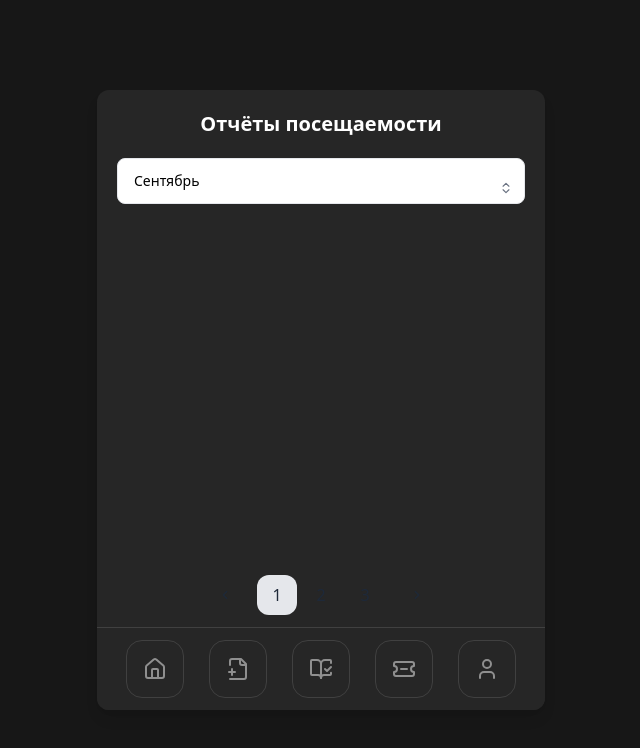
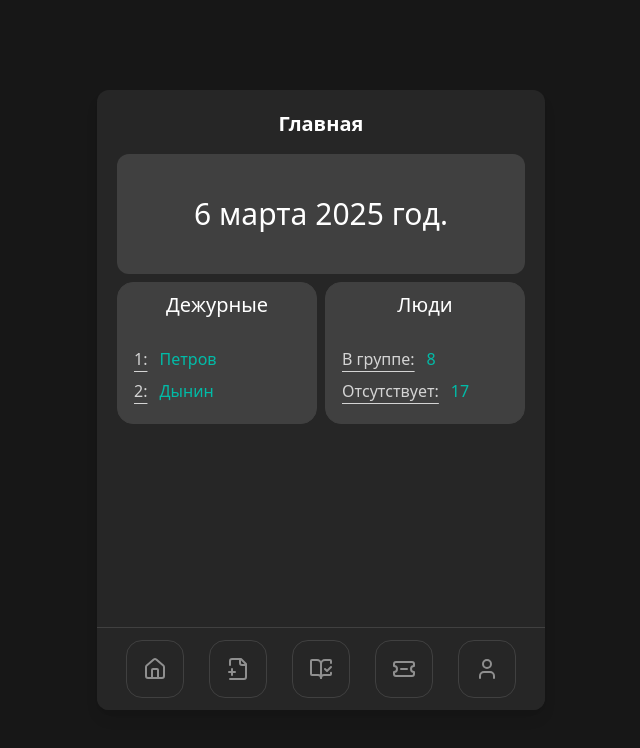
Before and after one commit to hunamuna123/bigboss, a Nuxt app: page /boss in a window 1280 px wide. Shown: the top 748 px of the page, without its empty margins (319-959 px from the left). Built offline with nearby package versions, Linux system fonts and the light colour scheme.

Commit message:
оо пофИКСИЛ ИНЦИАЛИЗАЙИЮ И ЧОТО ПОКАВЫРЯЛ В OME

```diff
--- /dev/null
+++ b/components/SelectMonth.vue
@@ -0,0 +1,29 @@
+<template>
+<div class="flex-grow">
+            <select data-hs-select='{
+                "placeholder": "Выберите месяц",
+                "toggleTag": "<button type=\"button\" aria-expanded=\"false\"></button>",
+                "toggleClasses": "hs-select-disabled:pointer-events-none hs-select-disabled:opacity-50 relative mt-5 py-3 ps-4 pe-9 flex gap-x-2 text-nowrap w-full cursor-pointer bg-white border border-gray-200 rounded-lg text-start text-sm focus:outline-none focus:ring-2 focus:ring-blue-500 dark:bg-neutral-700 dark:border-neutral-700 dark:text-neutral-400 dark:focus:outline-none dark:focus:ring-1 dark:focus:ring-neutral-600",
+                "dropdownClasses": "mt-2 z-50 w-full max-h-72 p-1 space-y-0.5 bg-white border border-gray-200 rounded-lg overflow-hidden overflow-y-auto [&::-webkit-scrollbar]:w-2 [&::-webkit-scrollbar-thumb]:rounded-full [&::-webkit-scrollbar-track]:bg-gray-100 [&::-webkit-scrollbar-thumb]:bg-gray-300 dark:[&::-webkit-scrollbar-track]:bg-neutral-700 dark:[&::-webkit-scrollbar-thumb]:bg-neutral-500 dark:bg-neutral-700 dark:border-neutral-700",
+                "optionClasses": "py-2 px-4 w-full text-sm text-gray-800 cursor-pointer hover:bg-gray-100 rounded-lg focus:outline-none focus:bg-gray-100 hs-select-disabled:pointer-events-none hs-select-disabled:opacity-50 dark:bg-neutral-700 dark:hover:bg-neutral-800 dark:text-neutral-200 dark:focus:bg-neutral-800",
+                "optionTemplate": "<div class=\"flex justify-between items-center w-full\"><span data-title></span><span class=\"hidden hs-selected:block\"><svg class=\"shrink-0 size-3.5 text-blue-600 dark:text-blue-500 \" xmlns=\"http:.w3.org/2000/svg\" width=\"24\" height=\"24\" viewBox=\"0 0 24 24\" fill=\"none\" stroke=\"currentColor\" stroke-width=\"2\" stroke-linecap=\"round\" stroke-linejoin=\"round\"><polyline points=\"20 6 9 17 4 12\"/></svg></span></div>",
+                "extraMarkup": "<div class=\"absolute top-1/2 end-3 -translate-y-1/2\"><svg class=\"shrink-0 size-3.5 text-gray-500 dark:text-neutral-500 \" xmlns=\"http://www.w3.org/2000/svg\" width=\"24\" height=\"24\" viewBox=\"0 0 24 24\" fill=\"none\" stroke=\"currentColor\" stroke-width=\"2\" stroke-linecap=\"round\" stroke-linejoin=\"round\"><path d=\"m7 15 5 5 5-5\"/><path d=\"m7 9 5-5 5 5\"/></svg></div>"
+                }' class="hidden">
+                    <option>Сентябрь</option>
+                    <option>Октябрь</option>
+                    <option>Ноябрь</option>
+                    <option>Декабрь</option>
+                    <option>Январь</option>
+                    <option>Февраль</option>
+            </select>
+      </div>
+</template>
+<script setup>
+import { onMounted } from 'vue'
+
+onMounted(() => {
+  if (window.HSStaticMethods) {
+    window.HSStaticMethods.autoInit()
+  }
+})
+</script>
--- a/layouts/book.vue
+++ b/layouts/book.vue
@@ -1,26 +1,11 @@
+
+
 <template>
     <div class="w-full flex justify-center">
       <h1 class="text-white text-xl font-semibold">Отчёты посещаемости</h1>
     </div>
     <div class="flex flex-col h-full ">
-      <div class="flex-grow">
-            <select data-hs-select='{
-                "placeholder": "Выберите месяц",
-                "toggleTag": "<button type=\"button\" aria-expanded=\"false\"></button>",
-                "toggleClasses": "hs-select-disabled:pointer-events-none hs-select-disabled:opacity-50 relative mt-5 py-3 ps-4 pe-9 flex gap-x-2 text-nowrap w-full cursor-pointer bg-white border border-gray-200 rounded-lg text-start text-sm focus:outline-none focus:ring-2 focus:ring-blue-500 dark:bg-neutral-700 dark:border-neutral-700 dark:text-neutral-400 dark:focus:outline-none dark:focus:ring-1 dark:focus:ring-neutral-600",
-                "dropdownClasses": "mt-2 z-50 w-full max-h-72 p-1 space-y-0.5 bg-white border border-gray-200 rounded-lg overflow-hidden overflow-y-auto [&::-webkit-scrollbar]:w-2 [&::-webkit-scrollbar-thumb]:rounded-full [&::-webkit-scrollbar-track]:bg-gray-100 [&::-webkit-scrollbar-thumb]:bg-gray-300 dark:[&::-webkit-scrollbar-track]:bg-neutral-700 dark:[&::-webkit-scrollbar-thumb]:bg-neutral-500 dark:bg-neutral-700 dark:border-neutral-700",
-                "optionClasses": "py-2 px-4 w-full text-sm text-gray-800 cursor-pointer hover:bg-gray-100 rounded-lg focus:outline-none focus:bg-gray-100 hs-select-disabled:pointer-events-none hs-select-disabled:opacity-50 dark:bg-neutral-700 dark:hover:bg-neutral-800 dark:text-neutral-200 dark:focus:bg-neutral-800",
-                "optionTemplate": "<div class=\"flex justify-between items-center w-full\"><span data-title></span><span class=\"hidden hs-selected:block\"><svg class=\"shrink-0 size-3.5 text-blue-600 dark:text-blue-500 \" xmlns=\"http:.w3.org/2000/svg\" width=\"24\" height=\"24\" viewBox=\"0 0 24 24\" fill=\"none\" stroke=\"currentColor\" stroke-width=\"2\" stroke-linecap=\"round\" stroke-linejoin=\"round\"><polyline points=\"20 6 9 17 4 12\"/></svg></span></div>",
-                "extraMarkup": "<div class=\"absolute top-1/2 end-3 -translate-y-1/2\"><svg class=\"shrink-0 size-3.5 text-gray-500 dark:text-neutral-500 \" xmlns=\"http://www.w3.org/2000/svg\" width=\"24\" height=\"24\" viewBox=\"0 0 24 24\" fill=\"none\" stroke=\"currentColor\" stroke-width=\"2\" stroke-linecap=\"round\" stroke-linejoin=\"round\"><path d=\"m7 15 5 5 5-5\"/><path d=\"m7 9 5-5 5 5\"/></svg></div>"
-                }' class="hidden">
-                    <option>Сентябрь</option>
-                    <option>Октябрь</option>
-                    <option>Ноябрь</option>
-                    <option>Декабрь</option>
-                    <option>Январь</option>
-                    <option>Февраль</option>
-            </select>
-      </div>
+      <SelectMonth/>
       <div class="flex justify-center items-end mb-5">
         <div class="grid justify-center sm:flex sm:justify-between sm:items-center gap-8">
           <nav class="flex items-center gap-x-3" aria-label="Pagination">
--- a/layouts/home.vue
+++ b/layouts/home.vue
@@ -3,35 +3,50 @@
     <h1 class="text-white text-xl font-semibold">Главная</h1>
   </div>
   <div class="flex flex-col">
-    <div class="flex flex-wrap gap-2 justify-around py-4">
-      <div class="box">
+    <div class="flex flex-wrap gap-2 justify-around py-4 pb-2">
+      <div class="w-full bg-[#404040] rounded-xl h-30 flex items-center justify-center">
+        <p class="text-center text-white text-3xl">6 марта 2025 год.</p>
+      </div>
+    </div>
+  </div>
+  <div class="flex flex-col">
+    <div class="flex flex-wrap gap-2 justify-around py-4 pt-0">
+      <div class="box flex-1">
         <h2 class="text-white text-center text-xl p-2">Дежурные</h2>
-        <div class="flex flex-col mt-2">
-            <p class="p-1 text-md text-teal-500"><span class="text-md text-neutral-300 pr-3 pl-1 underline underline-offset-6">1:</span>Петров</p>
-            <p class="p-1 text-md text-teal-500"><span class="text-md text-neutral-300 pr-3 pl-1 underline underline-offset-6">2:</span>Дынин</p>
+        <div class="flex flex-col mt-2 p-2 pb-4">
+          <p class="p-1 text-md text-teal-500"><span class="text-md text-neutral-300 pr-3 pl-1 underline underline-offset-6">1:</span>Петров</p>
+          <p class="p-1 text-md text-teal-500"><span class="text-md text-neutral-300 pr-3 pl-1 underline underline-offset-6">2:</span>Дынин</p>
         </div>
       </div>
-      <div class="box">
-        <h2 class="text-white text-center text-xl p-2">Присутствие</h2>
-        <div class="flex flex-col mt-2">
-            <p class="p-1 text-md text-teal-500"><span class="text-md text-neutral-300 pr-3 pl-1 underline underline-offset-6">В группе:</span>8</p>
-            <p class="p-1 text-md text-teal-500"><span class="text-md text-neutral-300 pr-3 pl-1 underline underline-offset-6">Отсутствует:</span>17</p></div>
+      <div class="box flex-1">
+        <h2 class="text-white text-center text-xl p-2">Люди</h2>
+        <div class="flex flex-col mt-2 p-2 pb-4">
+          <p class="p-1 text-md text-teal-500"><span class="text-md text-neutral-300 pr-3 pl-1 underline underline-offset-6">В группе:</span>8</p>
+          <p class="p-1 text-md text-teal-500"><span class="text-md text-neutral-300 pr-3 pl-1 underline underline-offset-6">Отсутствует:</span>17</p>
+        </div>
       </div>
     </div>
   </div>
 </template>
+
 <style>
 .box {
-  width: 10.4rem;
-  height: 10rem;
   border-radius: 1rem;
   background-color: #404040;
   border: 1px solid #404040;
 }
+
 @media (max-width: 400px) {
   .box {
-    width: 8.25rem;
-    height: 8.25rem;
+    width: 100%;
+    height: auto;
+  }
+}
+
+@media (min-width: 401px) {
+  .box {
+    width: 48%;
+    height: auto;
   }
 }
 </style>
--- /dev/null
+++ b/middleware/auth.js
@@ -0,0 +1,6 @@
+export default defineNuxtRouteMiddleware((to, from) => {
+  const authtoken = useCookie("authtoken");
+  if (authtoken.value && authtoken.value.trim() !== "") {
+    return navigateTo("/");
+  }
+});
--- a/pages/auth/index.vue
+++ b/pages/auth/index.vue
@@ -19,7 +19,7 @@
               </div>
             </div>
           </div>
-        <div>
+          <div>
           <label for="text" class="block text-sm font-medium text-white">Фамилия</label>
             <div class="relative mt-1">
               <input
@@ -34,6 +34,20 @@
               </div>
             </div>
           </div>
+          <div>
+            <label for="text" class="block text-sm font-medium text-white">Пароль</label>
+            <div class="relative mt-1">
+              <input
+                  type="password"
+                  id="password"
+                  name="password"
+                  class="py-3 px-4 ps-12 w-full shadow-sm rounded-lg text-sm focus:border-teal-500  bg-neutral-900 border-neutral-700 text-white placeholder-neutral-500 focus:ring-neutral-600"
+                  placeholder="Введите пароль"
+                  required>
+              <div class="absolute inset-y-0 start-0 flex items-center pointer-events-none ps-4">
+                <svg xmlns="http://www.w3.org/2000/svg" width="24" height="24" viewBox="0 0 24 24" fill="none" stroke="#8f8f8f" stroke-width="2" stroke-linecap="round" stroke-linejoin="round" class="lucide lucide-key-round"><path d="M2.586 17.414A2 2 0 0 0 2 18.828V21a1 1 0 0 0 1 1h3a1 1 0 0 0 1-1v-1a1 1 0 0 1 1-1h1a1 1 0 0 0 1-1v-1a1 1 0 0 1 1-1h.172a2 2 0 0 0 1.414-.586l.814-.814a6.5 6.5 0 1 0-4-4z"/><circle cx="16.5" cy="7.5" r=".5" fill="currentColor"/></svg>   </div>
+            </div>
+          </div>
           <button
             type="submit"
             class="w-full py-3 px-4 bg-teal-600 text-white font-semibold rounded-lg hover:bg-teal-700 focus:ring-4 focus:ring-teal-500 focus:outline-none transition">
--- a/pages/boss/index.vue
+++ b/pages/boss/index.vue
@@ -22,7 +22,7 @@
 export default {
   data() {
     return {
-      currentLayout: "book",
+      currentLayout: "home",
     };
   },
   methods: {
```
